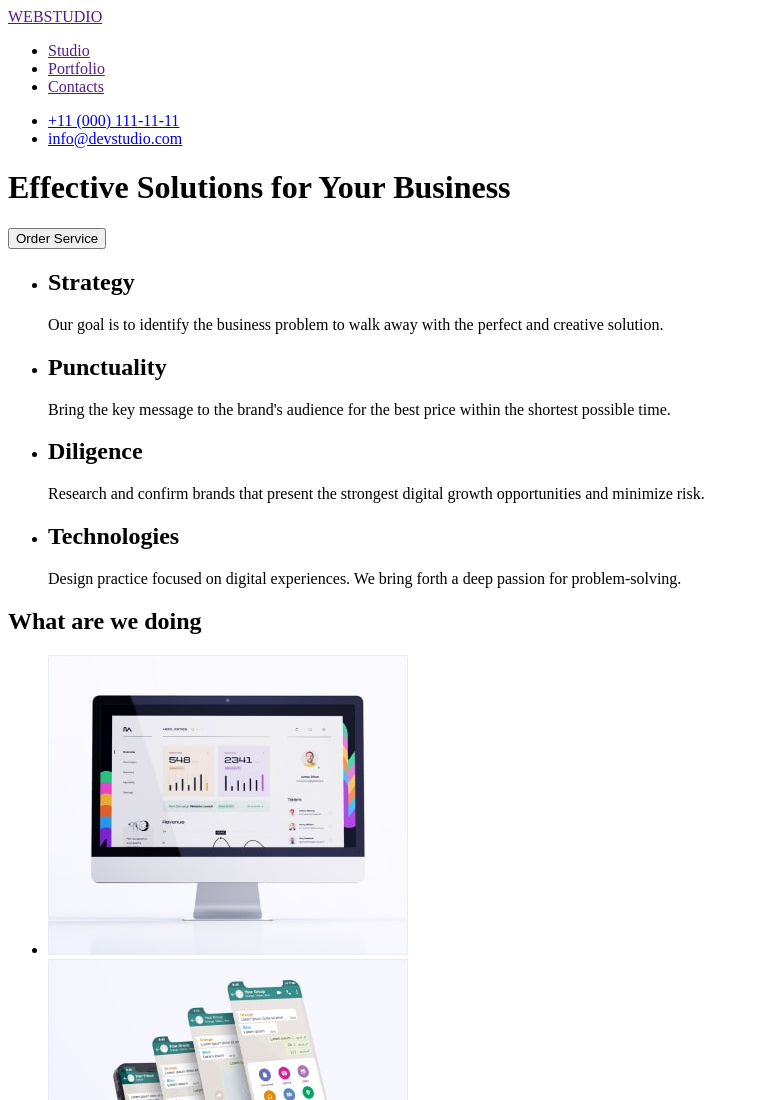
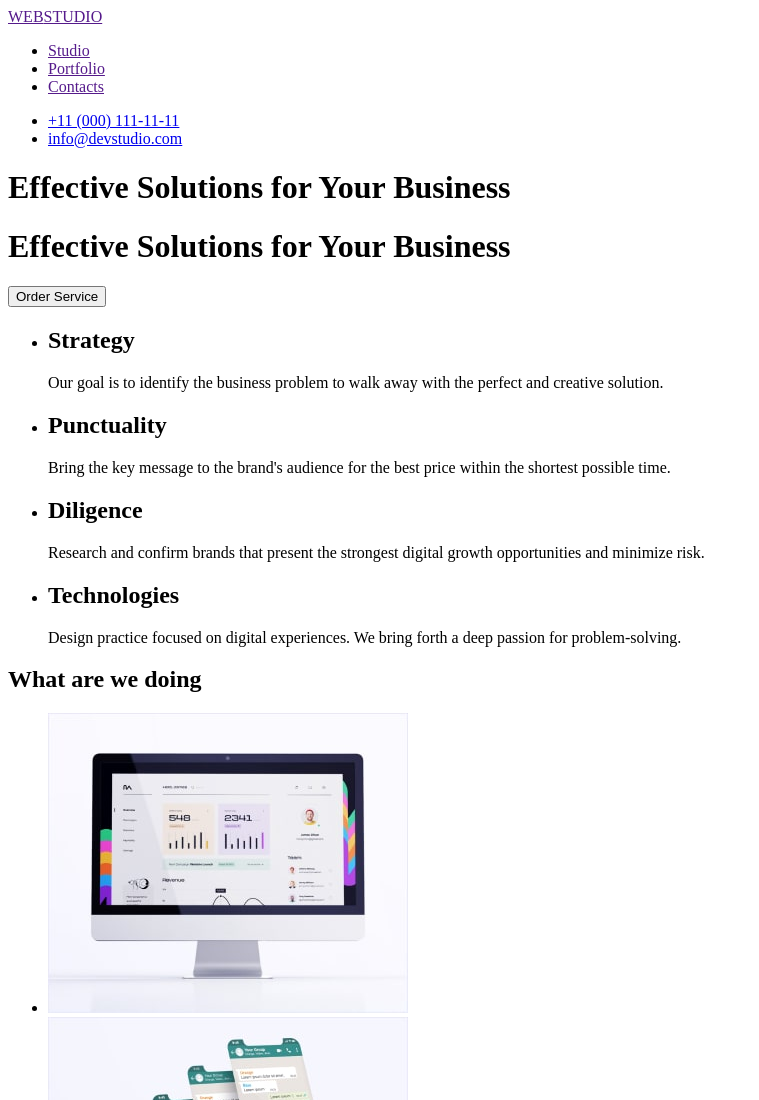
Before and after one commit to IlliaYankovsky/fe-78, a plain HTML site: page index.html in a window 1280 px wide. Shown: the top 1100 px of the page, without its empty margins (0-759 px from the left). Drawn offline with Linux system fonts and the light colour scheme.

Commit message:
Update index.html

```diff
--- a/index.html
+++ b/index.html
@@ -26,7 +26,9 @@
 
     <main>
       <h1>Effective Solutions for Your Business</h1>
-      <button type="button">Order Service</button>
+        <h1>Effective Solutions for Your Business</h1>
+        <button type="button">Order Service</button>
+      </section>
 
       <section>
         <h2 hidden>Our categoris</h2>
```
